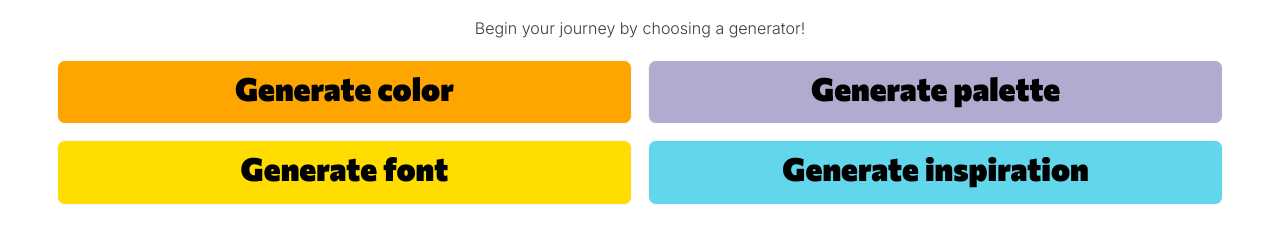
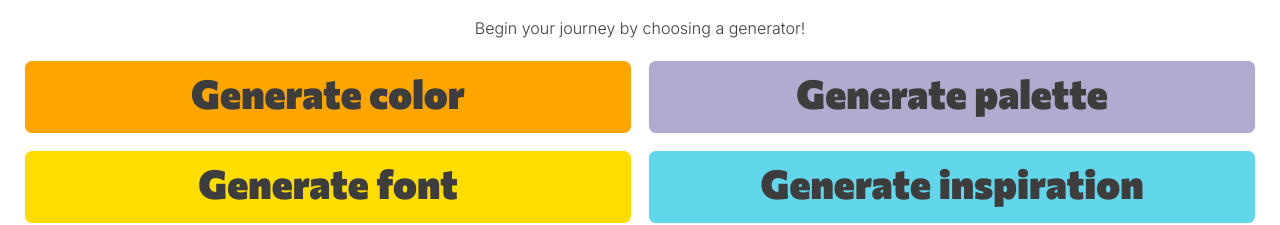
Before and after one commit to fiamont/colormachine, a React (Vite) app: page / in a window 1280 px wide. Shown: the part 593-818 px from the top of the page. Built offline with nearby package versions, Linux system fonts and the light colour scheme.

Commit message:
Edit generator-css

```diff
--- a/src/App.css
+++ b/src/App.css
@@ -37,6 +37,10 @@
   background-color: var(--turquoise);
 }
 
+.generator-btn-text {
+  color: var(--grey-font);
+}
+
 .color-container {
   width: 100%;
   max-width: 400px;
--- a/src/components/GeneratorSection.jsx
+++ b/src/components/GeneratorSection.jsx
@@ -56,7 +56,7 @@ function GeneratorSection() {
               onClick={() => setActiveGenerator(id)}
               className={`w-100 h-100 ${bgcolor}`}
             >
-              <h1 className="text-center fs-2">{label}</h1>
+              <h1 className="text-center fs-1 generator-btn-text">{label}</h1>
             </Button>
 
             {/* Rendera generatorn om den är aktiv */}
```
